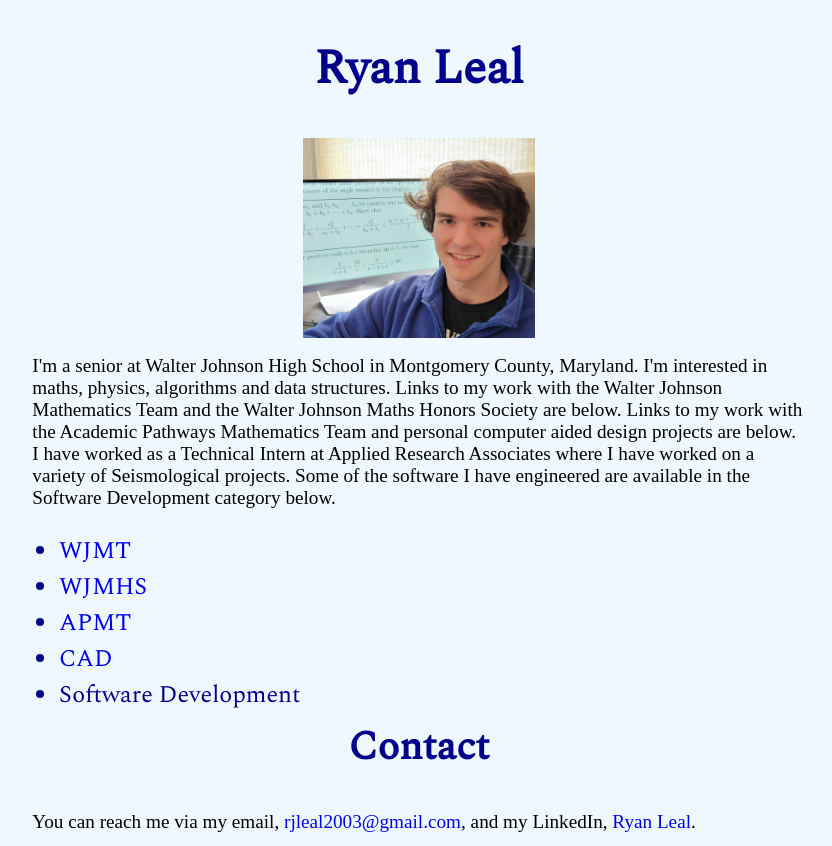
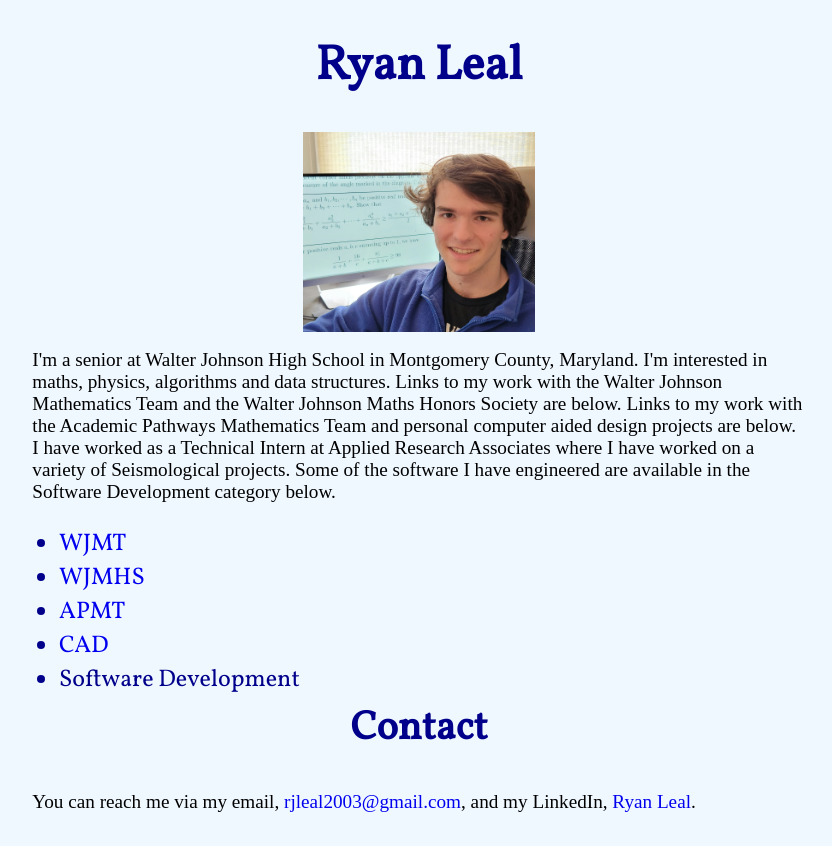
Before and after one commit to RyanL2003/RyanL2003.github.io, a plain HTML site: page index.html in a window 1280 px wide. Shown: the whole page, without its empty margins (221-1053 px from the left). Drawn offline with Linux system fonts and the light colour scheme.

Commit message:
font change

```diff
--- a/style.css
+++ b/style.css
@@ -7,21 +7,21 @@
     src: url(spectral_regular.ttf);
 }
 h1 {
-    font-family: Spectral;
+    font-family: Vollkorn;
     font-size: 300%;
     margin-top: 1.5ex;
     color: darkblue;
     text-align: center;
 }
 h2 {
-    font-family: Spectral;
+    font-family: Vollkorn;
     font-size: 250%;
     margin-top: -15pt;
     color:darkblue;
     text-align: center;
 }
 h3 {
-    font-family: Spectral;
+    font-family: Vollkorn;
     font-size: 120%;
     margin-top: 5pt;
     color: darkblue;
@@ -38,7 +38,7 @@ a {
     text-decoration: none;
 }
 .listlinks {
-    font-family: Spectral;
+    font-family: Vollkorn;
     font-size: 150%;
     color: darkblue;
 }
```
